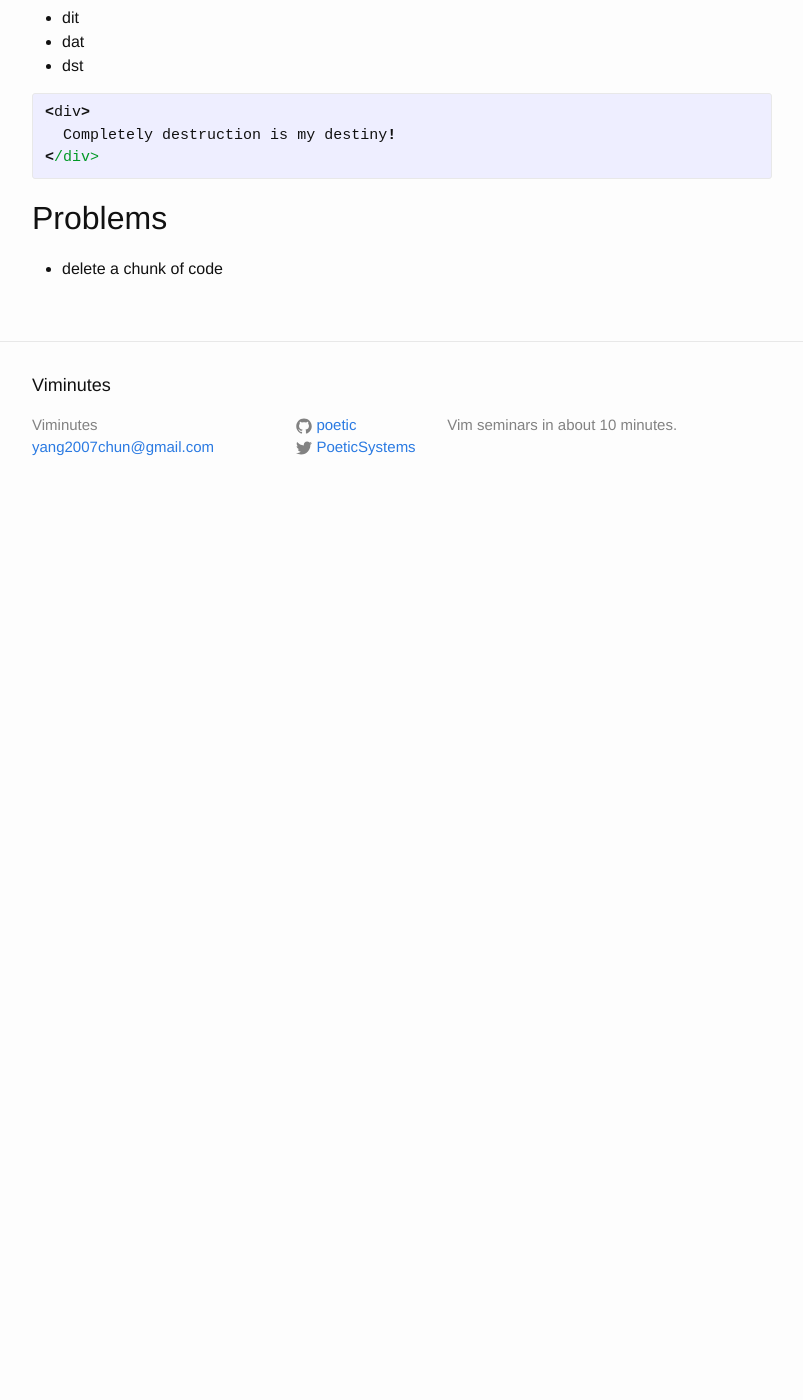
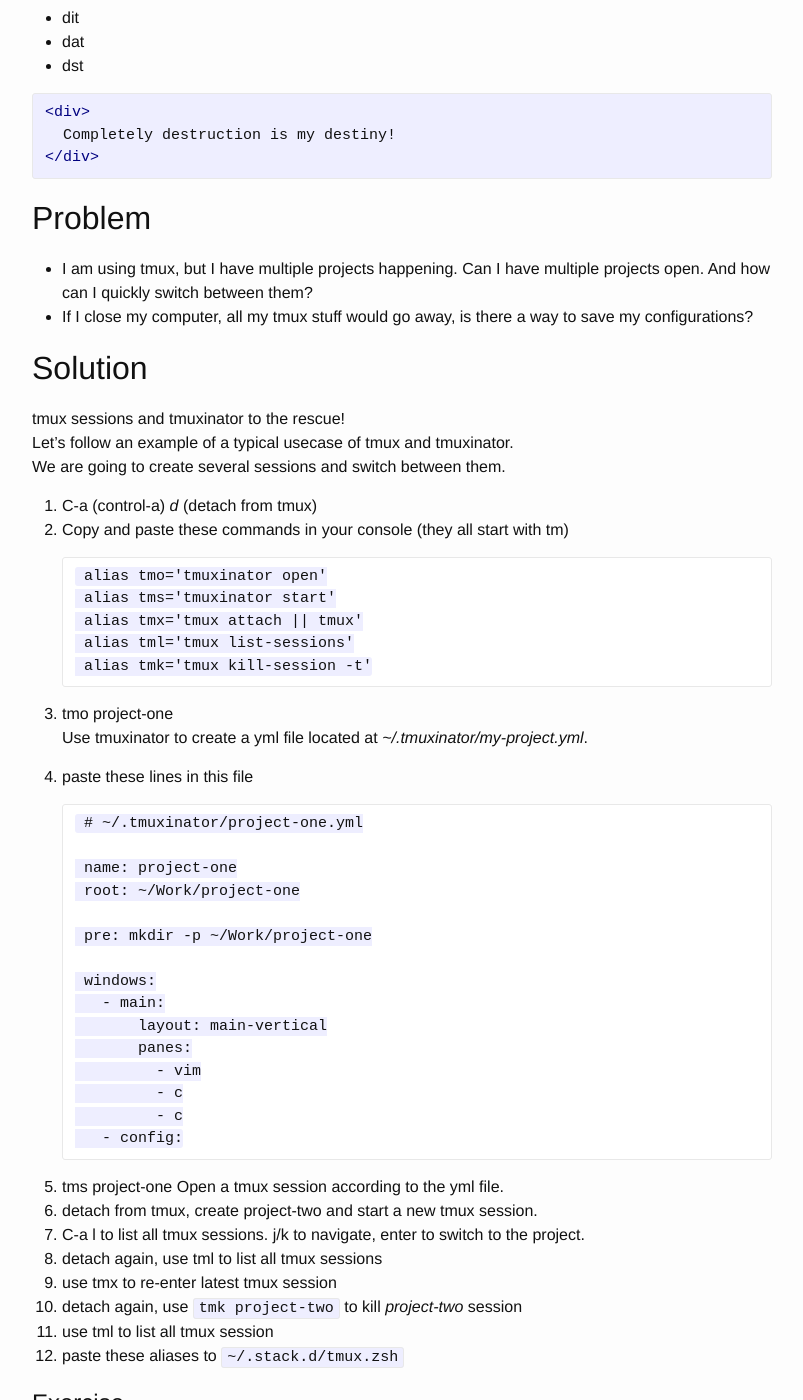
Before and after one commit to poetic/viminutes, a Jekyll site: the page built from _posts/2016-01-25-flow-in-tmux.markdown, in a window 1280 px wide and 1400 px high, scrolled down 257 px. Shown: the whole window, without its empty margins (238-1041 px from the left). Built offline with Jekyll 4.4.1, drawn with Linux system fonts in a browser that asks for light colours; before the commit the page ends 900 px from its top, so only the background shows below that; some of the changed text lies outside the part shown.

Commit message:
flow in tmux

````diff
--- a/_posts/2016-01-17-speak-in-vim.markdown
+++ b/_posts/2016-01-17-speak-in-vim.markdown
@@ -3,7 +3,7 @@ layout: post
 title:  "Speak in vim"
 date:   2016-01-17 10:30:01
 ---
-## Problems
+## Problem
 - delete a chunk of code
 
 {% highlight javascript %}
@@ -36,7 +36,7 @@ var user = {
 
 - copy a whole file
 
-## Concepts
+## Solution
 - basic vim **syntax**:
   - `<command><text modifier><text object>`
   - `<command><motion>` (NOTE: incomming!)
--- a/_posts/2016-01-25-flow-in-tmux.markdown
+++ b/_posts/2016-01-25-flow-in-tmux.markdown
@@ -8,11 +8,62 @@ date:   2016-01-17 10:30:01
 - dat
 - dst
 
-{% highlight javascript %}
+{% highlight html %}
 <div>
   Completely destruction is my destiny!
 </div>
 {% endhighlight %}
 
-## Problems
-- delete a chunk of code
+## Problem
+
+- I am using tmux, but I have multiple projects happening. Can I have multiple projects open. And how can I quickly switch between them?
+- If I close my computer, all my tmux stuff would go away, is there a way to save my configurations?
+
+## Solution
+tmux sessions and tmuxinator to the rescue!
+Let's follow an example of a typical usecase of tmux and tmuxinator.
+We are going to create several sessions and switch between them.
+
+1. C-a (control-a) *d* (detach from tmux)
+1. Copy and paste these commands in your console (they all start with tm)
+
+        alias tmo='tmuxinator open'
+        alias tms='tmuxinator start'
+        alias tmx='tmux attach || tmux'
+        alias tml='tmux list-sessions'
+        alias tmk='tmux kill-session -t'
+
+1. tmo project-one
+   Use tmuxinator to create a yml file located at *~/.tmuxinator/my-project.yml*.
+
+1. paste these lines in this file
+
+        # ~/.tmuxinator/project-one.yml
+
+        name: project-one
+        root: ~/Work/project-one
+
+        pre: mkdir -p ~/Work/project-one
+
+        windows:
+          - main:
+              layout: main-vertical
+              panes:
+                - vim
+                - c
+                - c
+          - config:
+
+1. tms project-one
+   Open a tmux session according to the yml file.
+1. detach from tmux, create project-two and start a new tmux session.
+1. C-a l to list all tmux sessions.
+   j/k to navigate, enter to switch to the project.
+1. detach again, use tml to list all tmux sessions
+1. use tmx to re-enter latest tmux session
+1. detach again, use ```tmk project-two``` to kill *project-two* session
+1. use tml to list all tmux session
+1. paste these aliases to `~/.stack.d/tmux.zsh`
+
+# Exercise
+create multiple tmux sessions using tmuxinator, switch between, then kill them.
````
Also changed, not shown: other parts of _posts/2016-01-17-speak-in-vim.markdown (+1 -1 lines).
